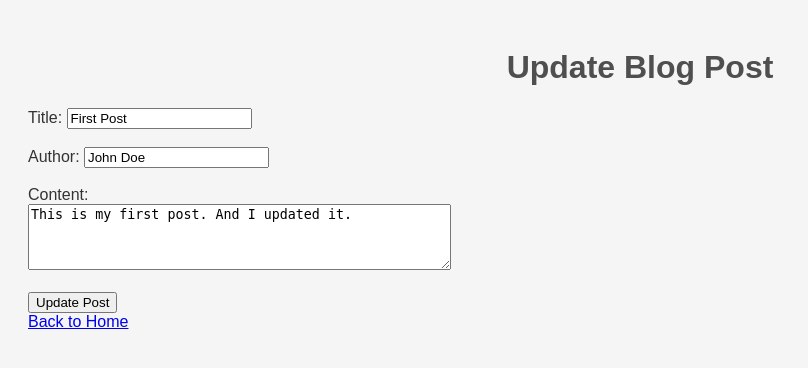
After one commit to kamaldev-hub/Masterblog, a Flask app: page /update/1 in a window 1280 px wide. The commit adds this page. Shown: the top 368 px of the page, without its empty margins (0-808 px from the left). Run offline with Flask 3, Linux system fonts and the light colour scheme.

Commit message:
finished all new features including bonus feature

```diff
--- a/app.py
+++ b/app.py
@@ -1,49 +1,88 @@
 from flask import Flask, render_template, request, redirect, url_for
-from datetime import datetime
+import json
 
 app = Flask(__name__)
 
-users = {
-    'Alice': {'age': 25, 'country': 'USA'},
-    'Bob': {'age': 30, 'country': 'UK'},
-    'Charlie': {'age': 35, 'country': 'Australia'}
-}
+
+def get_blog_posts():
+    with open('blog_posts.json', 'r') as file:
+        return json.load(file)
+
+
+def save_blog_posts(posts):
+    with open('blog_posts.json', 'w') as file:
+        json.dump(posts, file, indent=2)
+
+
+def fetch_post_by_id(post_id):
+    posts = get_blog_posts()
+    for post in posts:
+        if post['id'] == post_id:
+            return post
+    return None
 
 
 @app.route('/')
 def index():
-    name = request.args.get('name', 'Guest')
-    current_time = datetime.now().strftime("%Y-%m-%d %H:%M:%S")
-    user_info = users.get(name, {})
-    return render_template('index.html', name=name, current_time=current_time, user_info=user_info)
+    blog_posts = get_blog_posts()
+    return render_template('index.html', posts=blog_posts)
 
 
-@app.route('/form')
-def form():
-    return render_template('form.html')
+@app.route('/add', methods=['GET', 'POST'])
+def add():
+    if request.method == 'POST':
+        blog_posts = get_blog_posts()
+        new_id = max(post['id'] for post in blog_posts) + 1 if blog_posts else 1
+        new_post = {
+            'id': new_id,
+            'title': request.form.get('title'),
+            'author': request.form.get('author'),
+            'content': request.form.get('content'),
+            'likes': 0  # Initialize likes to 0
+        }
+        blog_posts.append(new_post)
+        save_blog_posts(blog_posts)
+        return redirect(url_for('index'))
+    return render_template('add.html')
 
 
-@app.route('/all-users')
-def all_users():
-    return render_template('all_users.html', users=users)
+@app.route('/delete/<int:post_id>')
+def delete(post_id):
+    blog_posts = get_blog_posts()
+    blog_posts = [post for post in blog_posts if post['id'] != post_id]
+    save_blog_posts(blog_posts)
+    return redirect(url_for('index'))
 
 
-@app.route('/update-country', methods=['GET', 'POST'])
-def update_country():
+@app.route('/update/<int:post_id>', methods=['GET', 'POST'])
+def update(post_id):
+    post = fetch_post_by_id(post_id)
+    if post is None:
+        return "Post not found", 404
+
     if request.method == 'POST':
-        name = request.form['name']
-        country = request.form['country']
-        if name in users:
-            users[name]['country'] = country
-            return redirect(url_for('all_users'))
-        else:
-            return f"User {name} not found.", 404
-    return render_template('update_country.html')
+        blog_posts = get_blog_posts()
+        for p in blog_posts:
+            if p['id'] == post_id:
+                p['title'] = request.form.get('title')
+                p['author'] = request.form.get('author')
+                p['content'] = request.form.get('content')
+                break
+        save_blog_posts(blog_posts)
+        return redirect(url_for('index'))
+
+    return render_template('update.html', post=post)
 
 
-@app.errorhandler(404)
-def page_not_found(error):
-    return render_template('404.html'), 404
+@app.route('/like/<int:post_id>')
+def like(post_id):
+    blog_posts = get_blog_posts()
+    for post in blog_posts:
+        if post['id'] == post_id:
+            post['likes'] = post.get('likes', 0) + 1
+            break
+    save_blog_posts(blog_posts)
+    return redirect(url_for('index'))
 
 
 if __name__ == '__main__':
--- /dev/null
+++ b/blog_posts.json
@@ -0,0 +1,15 @@
+[
+  {
+    "id": 1,
+    "author": "John Doe",
+    "title": "First Post",
+    "content": "This is my first post. And I updated it.",
+    "likes": 6
+  },
+  {
+    "id": 2,
+    "author": "Jane Doe",
+    "title": "Second Post",
+    "content": "This is another post."
+  }
+]
--- a/static/style.css
+++ b/static/style.css
@@ -1,4 +1,27 @@
 body {
-    background-color: #f0f0f0;
     font-family: Arial, sans-serif;
+    background-color: #F5F5F5;
+    padding: 20px;
+    color: #333;
 }
+
+h1 {
+    text-align: center;
+    color: #4F4F4F;
+}
+
+.post {
+    background-color: #FFF;
+    border: 1px solid #DDD;
+    padding: 20px;
+    margin-bottom: 20px;
+    border-radius: 8px;
+}
+
+.post h2 {
+    margin-top: 0;
+}
+
+.post p {
+    margin: 10px 0;
+}
--- /dev/null
+++ b/templates/update.html
@@ -0,0 +1,25 @@
+<!DOCTYPE html>
+<html lang="en">
+<head>
+    <meta charset="UTF-8">
+    <meta name="viewport" content="width=device-width, initial-scale=1.0">
+    <title>Update Blog Post</title>
+    <link rel="stylesheet" href="{{ url_for('static', filename='style.css') }}">
+</head>
+<body>
+    <h1>Update Blog Post</h1>
+    <form method="POST" action="{{ url_for('update', post_id=post.id) }}">
+        <label for="title">Title:</label>
+        <input type="text" id="title" name="title" value="{{ post.title }}" required><br><br>
+
+        <label for="author">Author:</label>
+        <input type="text" id="author" name="author" value="{{ post.author }}" required><br><br>
+
+        <label for="content">Content:</label><br>
+        <textarea id="content" name="content" rows="4" cols="50" required>{{ post.content }}</textarea><br><br>
+
+        <input type="submit" value="Update Post">
+    </form>
+    <a href="{{ url_for('index') }}">Back to Home</a>
+</body>
+</html>
```
Also changed, not shown: templates/404.html (deleted, +0 -16 lines), templates/add.html (added, +25 -0 lines), templates/all_users.html (deleted, +0 -17 lines), templates/form.html (deleted, +0 -17 lines), templates/index.html (+13 -19 lines), templates/update_country.html (deleted, +0 -19 lines).
